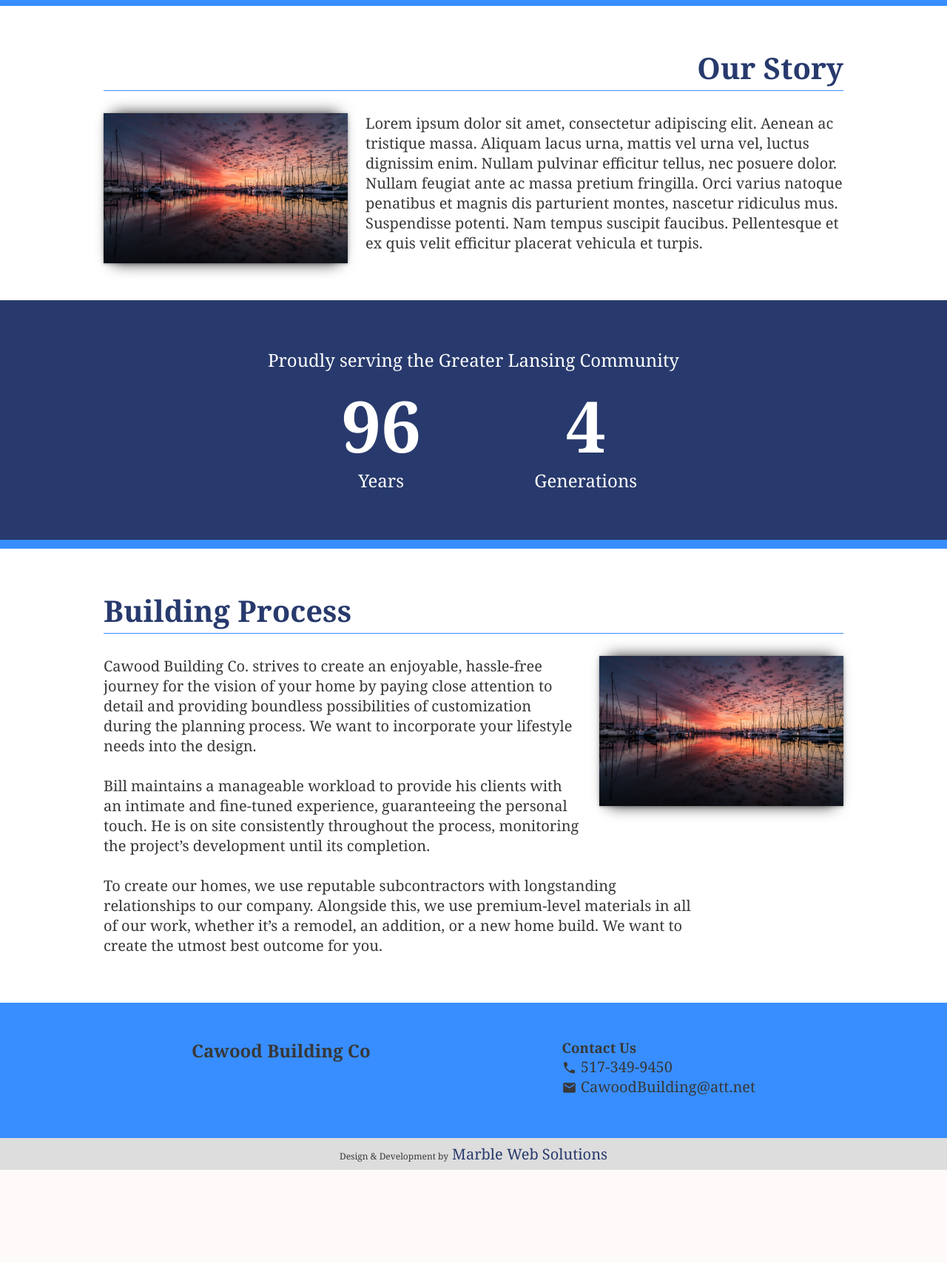
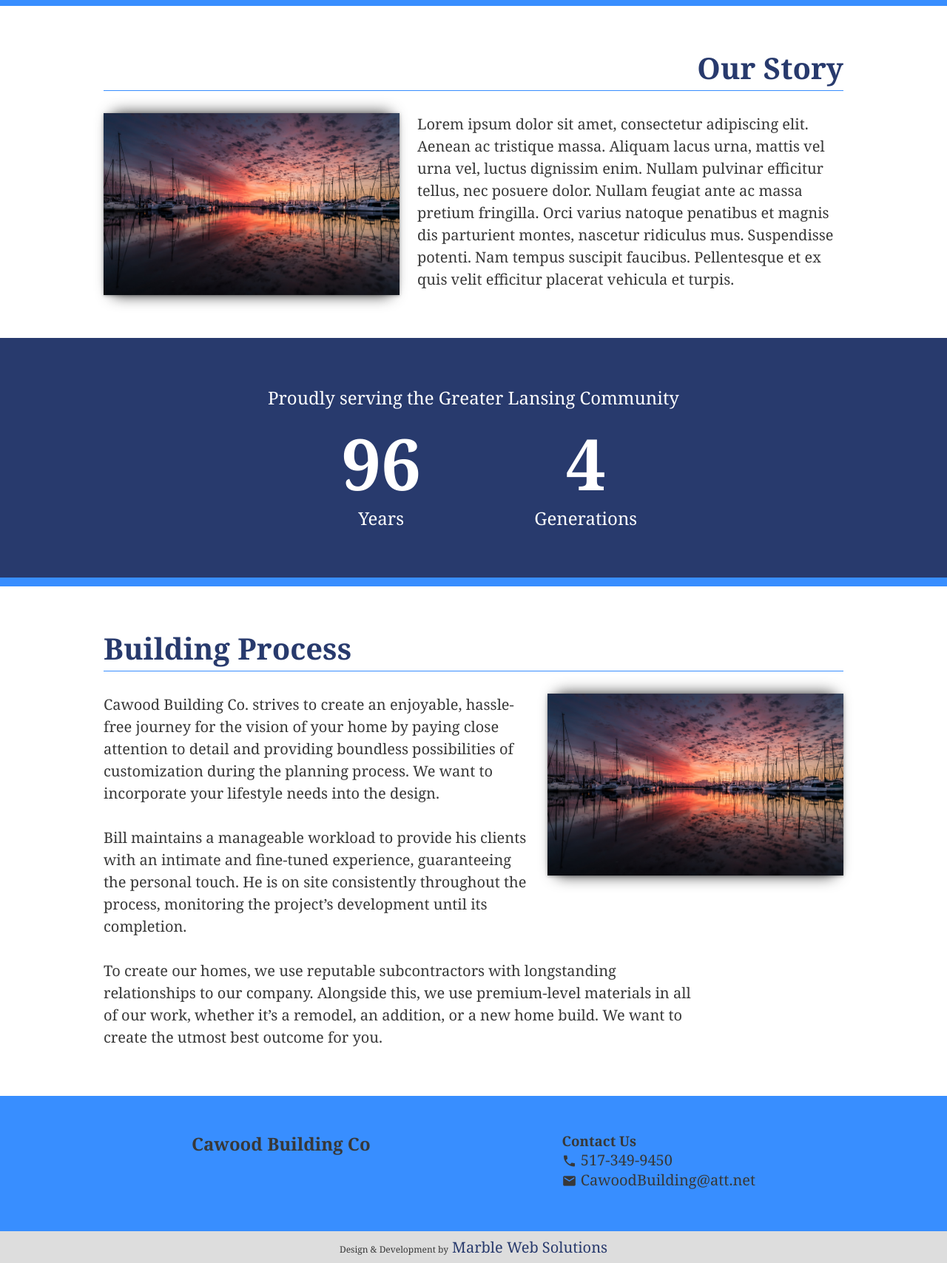
Before and after one commit to sammycawood/cbc, a PHP site: page / in a window 1280 px wide. Shown: the part 964-2672 px from the top of the page at 74% size. Before the commit the page ends 2546 px from the top, so only its background shows below. Run offline with PHP 8.4, Linux system fonts and the light colour scheme; some libraries are stand-ins or nearby versions.

Commit message:
Line height on home

```diff
--- a/less/home.less
+++ b/less/home.less
@@ -7,7 +7,7 @@
         }
 
         .image {
-            width: 33%;
+            width: 40%;
 
             img {
                 height: auto;
@@ -110,6 +110,7 @@
 
         p {
             max-width: 40em;
+            line-height: 1.5;
         }
 
         .content {
@@ -164,6 +165,10 @@
             text-align: right;
         }
 
+        p {
+            line-height: 1.5;
+        }
+
         .image {
             float: left;
             margin: 0 1.5em 1.5em 0;
```
Also changed, not shown: styles.css, 1 other file.
